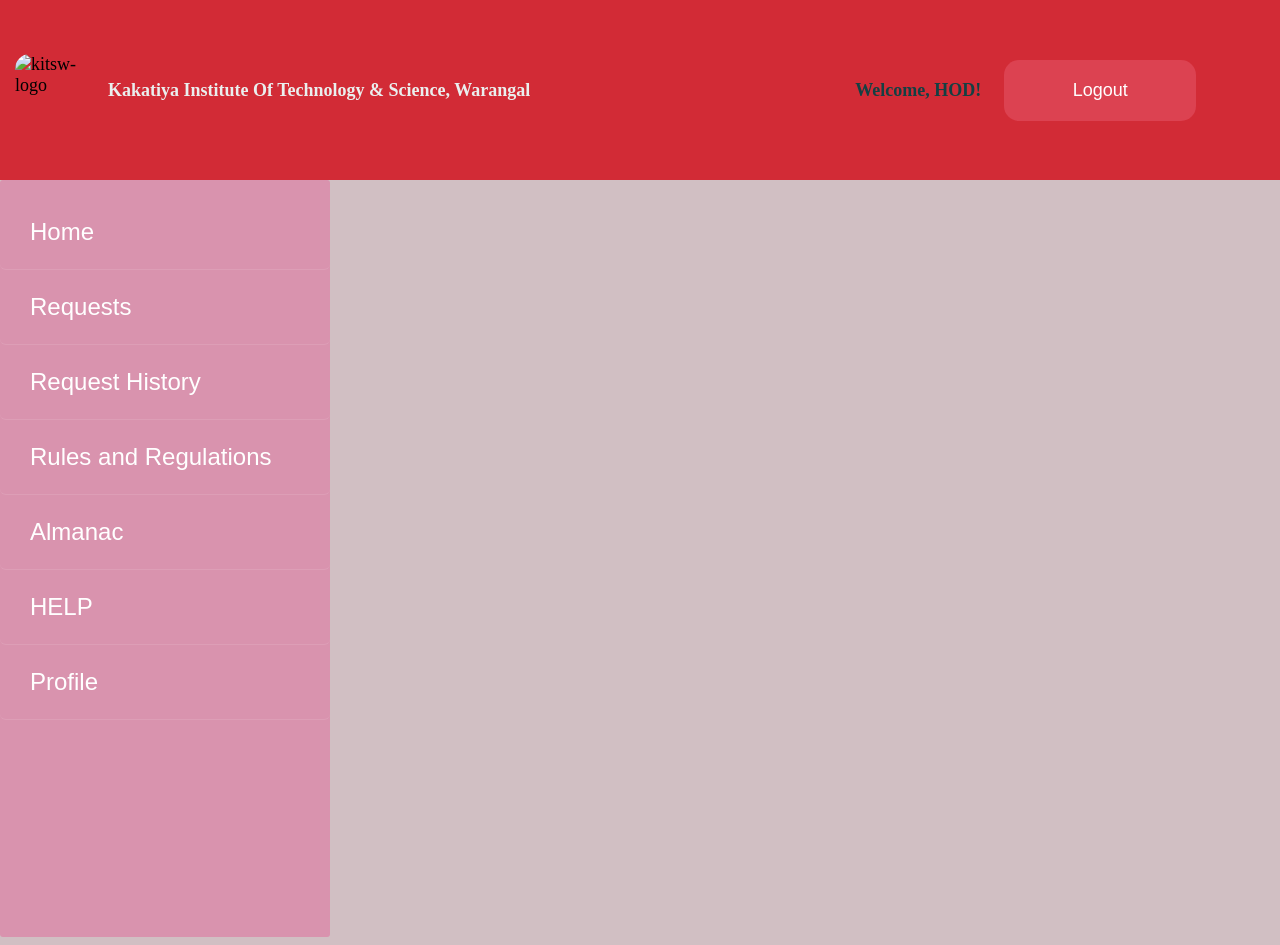
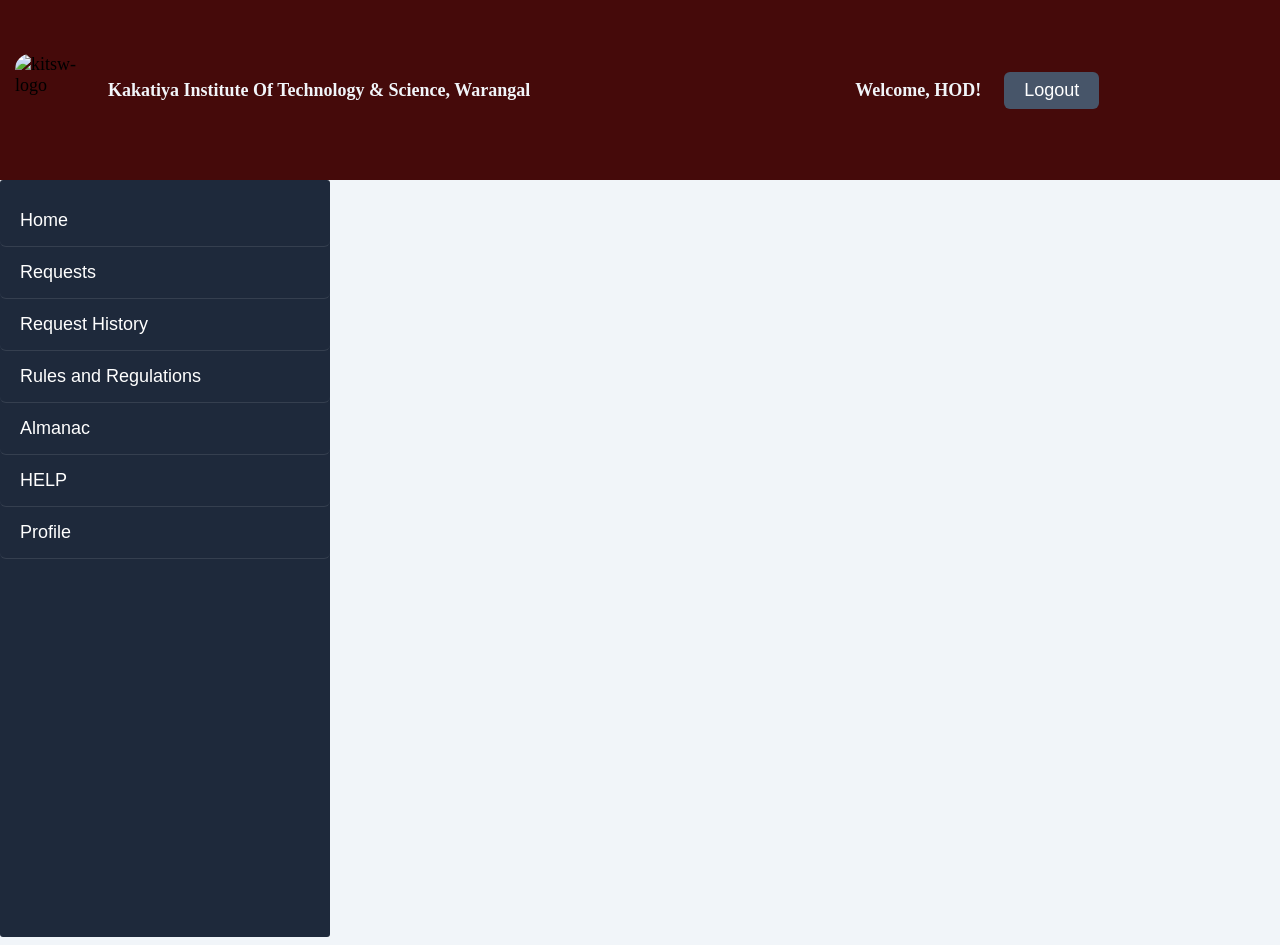

version 2

--- a/f-frontend/hod.css
+++ b/f-frontend/hod.css
@@ -1,19 +1,21 @@
-body{
+body {
     height: 100vh;
     margin: 0;
-    background-color: rgb(209, 191, 195);
+    background-color: #f1f5f9;
+    /* Professional Light Gray */
 }
 
-#top{
+#top {
     display: flex;
     margin-top: 0%;
-  background-color: rgba(211, 27, 39, 0.9);
-  padding: 0;
-  height: 20%;
-  align-items: center;
+    background-color: #450a0a;
+    /* Deep Burgundy Header */
+    padding: 0;
+    height: 20%;
+    align-items: center;
 }
 
-#logo{
+#logo {
     height: 75px;
     width: 83px;
     border-radius: 15px;
@@ -24,15 +26,16 @@ body{
     font-size: large;
 }
 
-#clg{
- 
-  margin: 0;
-    color: rgb(234, 239, 238);
+#clg {
+    margin: 0;
+    color: #f1f5f9;
+    /* Off-white text */
     font-size: large;
 }
 
-#fac{
-    color: rgb(19, 64, 67);
+#fac {
+    color: #f1f5f9;
+    /* Off-white text */
     display: inline;
     margin-left: 300px;
     margin-right: 23px;
@@ -40,74 +43,81 @@ body{
     padding-left: 25px;
 }
 
-#logout{
+#logout {
     color: white;
-    padding: 20px;
-    border-radius: 15px;
-    width: 15%;
-    background-color: rgb(220, 66, 81);
-    border: 1.5px;
+    padding: 8px 20px;
+    /* Standardize button padding */
+    border-radius: 6px;
+    /* Modern border radius */
+    width: auto;
+    /* Shrink to fit text */
+    background-color: #475569;
+    /* Slate Gray */
+    border: none;
+    /* Clean up border */
     transition: 0.3s;
     cursor: pointer;
     margin-right: 10px;
 }
 
-#logout:hover{
-     transform: scale(1.05);
-     background-color: rgb(233, 11, 48)
-     
+#logout:hover {
+    background-color: #64748b;
+    /* Lighter slate hover */
 }
-#logout:active{
-    background-color: rgb(228, 178, 186);
-    color: rgb(3, 39, 48);
+
+#logout:active {
+    background-color: #94a3b8;
+    color: white;
     opacity: 0.7;
 }
+
 .left {
     margin-top: 0px;
     border-radius: 3px;
     display: flex;
-    width: 330px; 
+    width: 330px;
     height: 97%;
     flex-direction: column;
-    background-color: rgb(217, 147, 174);
-    padding-top: 15px; 
+    background-color: #1e293b;
+    /* Dark Slate Gray Sidebar */
+    padding-top: 15px;
 }
 
 .left button {
-    width: 100%;            
-    padding: 23px 30px;      
+    width: 100%;
+    padding: 15px 20px;
+    /* Tighter padding */
     background-color: transparent;
-    border: none;           
-    color: white;            
-    text-align: left;        
-    font-size: 24px;         
-    cursor: pointer;         
-    transition: 0.3s;        
-    border-bottom: 1px solid rgba(255, 255, 255, 0.1); 
+    border: none;
+    color: white;
+    text-align: left;
+    font-size: 18px;
+    /* Tighter font size */
+    cursor: pointer;
+    transition: 0.3s;
+    border-bottom: 1px solid rgba(255, 255, 255, 0.1);
     border-radius: 6px;
 }
 
 .left button:hover {
-    background-color: rgba(255, 255, 255, 0.2); 
-    padding-left: 32px; 
+    background-color: rgba(255, 255, 255, 0.1);
+    padding-left: 32px;
 }
 
-.left button:active{
-    background-color: rgb(225, 152, 188);
-    color: rgb(22, 79, 112);
+.left button:active {
+    background-color: rgba(255, 255, 255, 0.2);
+    color: white;
 }
-.main{
+
+.main {
     display: flex;
     height: 85vh;
     width: 100%;
 }
 
-#mainFrame{
-
+#mainFrame {
     width: 311%;
     height: 100%;
     display: block;
     border: none;
 }
-
-
